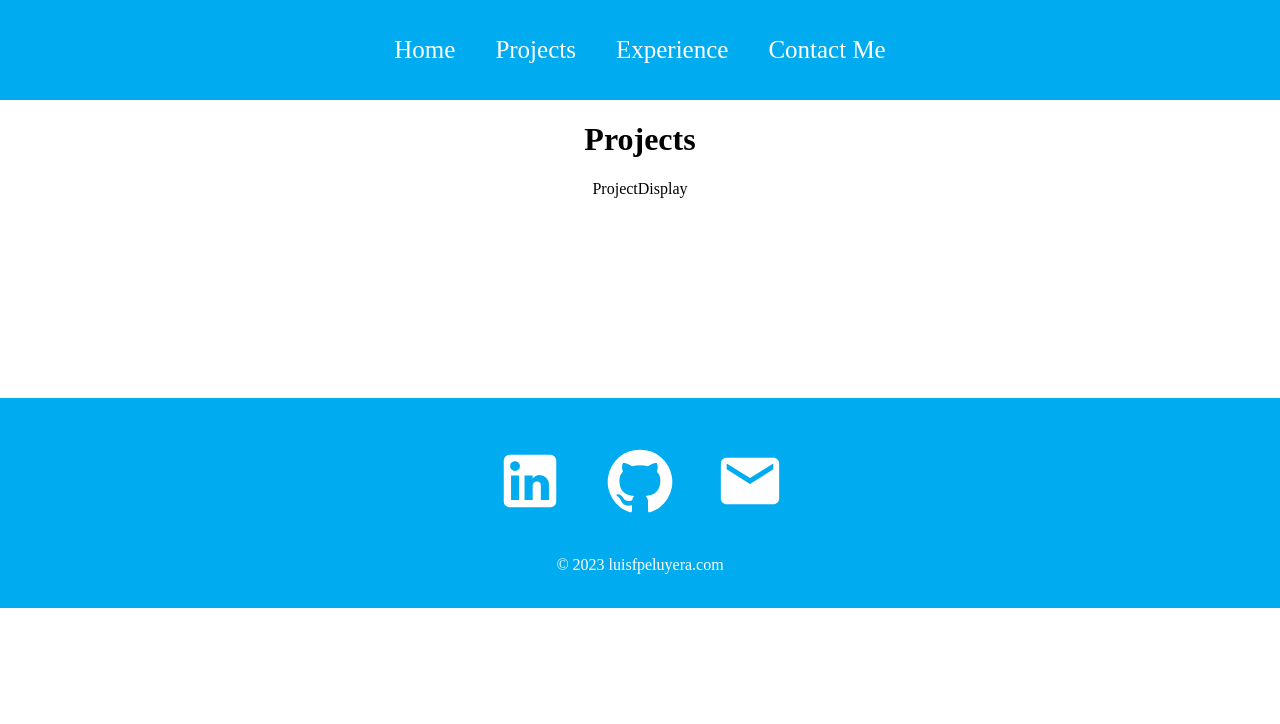
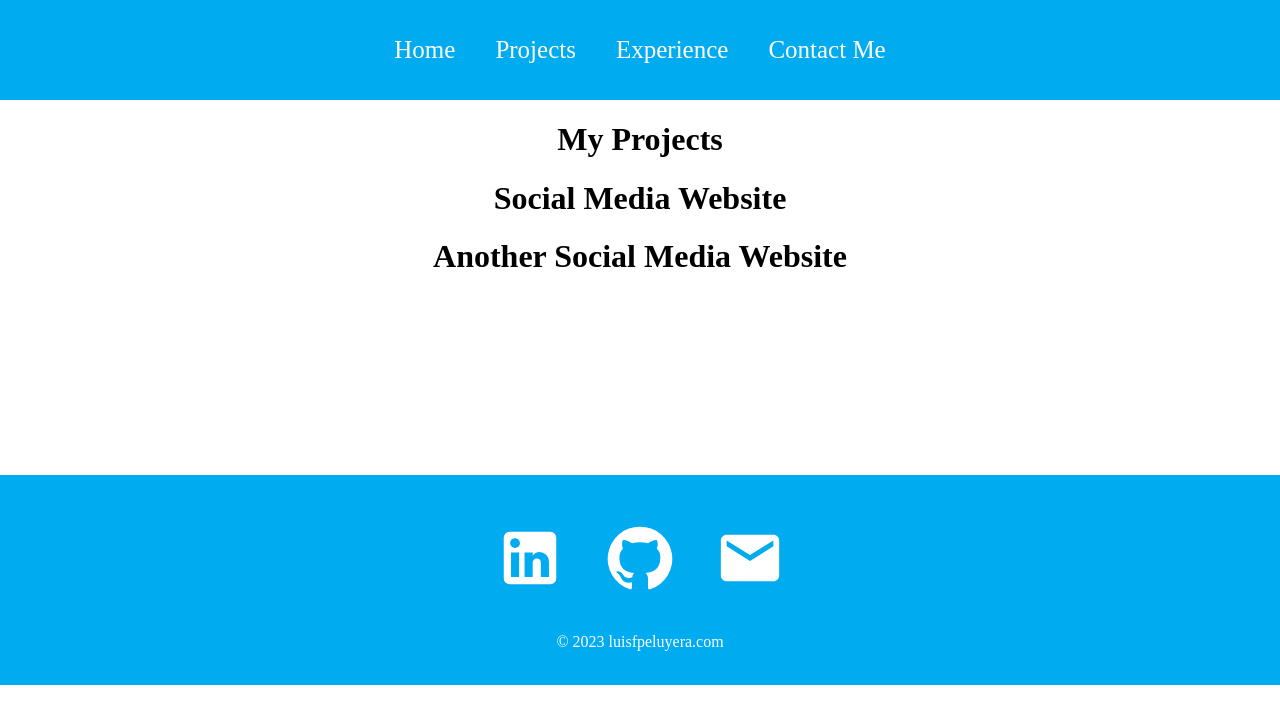
Before and after one commit to LuisFPeluyera/personal-portfolio, a React (Create React App) app: page /projects in a window 1280 px wide. Shown: the top 724 px of the page. Built offline with nearby package versions, Linux system fonts and the light colour scheme; grey boxes are pictures that could not be loaded.

Commit message:
projects item component added

```diff
--- a/src/App.js
+++ b/src/App.js
@@ -6,6 +6,7 @@ import Home from "./pages/Home";
 import Navbar from "./components/Navbar";
 import Contact from "./pages/Contact";
 import Footer from "./components/Footer";
+import ProjectDisplay from "./pages/ProjectDisplay";
 
 
 function App() {
@@ -18,6 +19,7 @@ function App() {
                 <Route path="/" element={<Home /> } />
                 <Route path="/experience" element={<Experience /> } />
                 <Route path="/projects" element={<Projects /> } />
+                <Route path="/project/:id" element={ <ProjectDisplay /> } />
                 <Route path="/contact" element={<Contact /> } />
 
             </Routes>
--- /dev/null
+++ b/src/components/ProjectItem.jsx
@@ -0,0 +1,8 @@
+import React from "react";
+
+export default function ProjectItem({image, name}){
+    return <div className="projectItem">
+        <div style={{backgroundImage: `url(${image})`}} className="bgImage" />
+        <h1>{name}</h1>
+    </div>
+}
--- a/src/pages/ProjectDisplay.jsx
+++ b/src/pages/ProjectDisplay.jsx
@@ -1,5 +1,7 @@
 import React from "react";
+import { useParams } from "react-router-dom";
 
 export default function ProjectDisplay(){
-    return <div>ProjectDisplay</div>
+    const { id } = useParams();
+    return <div>{id}</div>
 }
--- a/src/pages/Projects.jsx
+++ b/src/pages/Projects.jsx
@@ -1,11 +1,15 @@
 import React from "react";
 import ProjectDisplay from "./ProjectDisplay";
+import ProjectItem from "../components/ProjectItem";
+
 
 export default function Projects() {
-    return (
-        <>
-            <h1>Projects</h1>
-            <ProjectDisplay />
-        </>
-    );
+    return <div className="project">
+        <h1>My Projects</h1>
+        <div className="projectList">
+            <ProjectItem name="Social Media Website" />
+            <ProjectItem name="Another Social Media Website" />
+
+        </div>
+        </div>
 }
```
